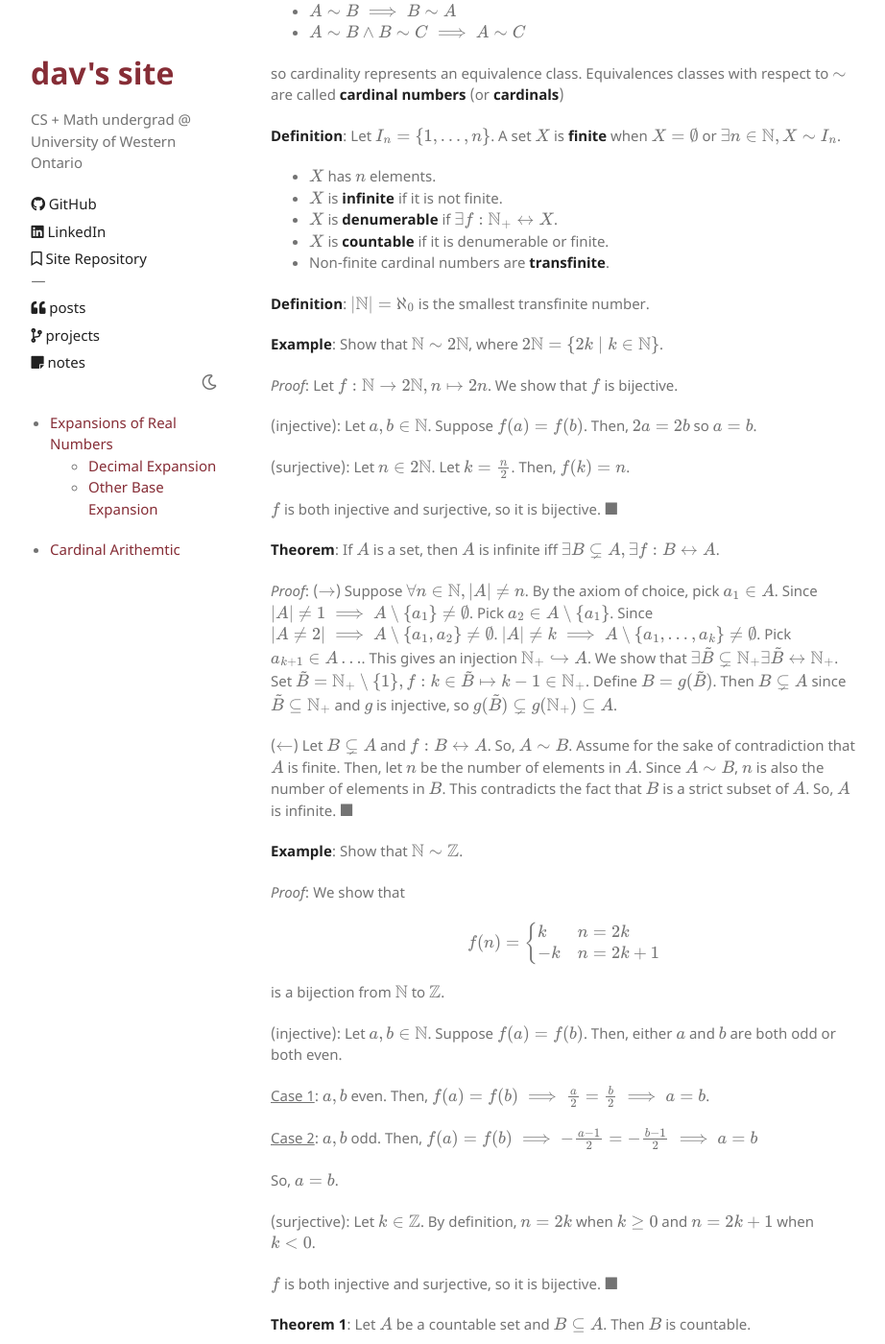
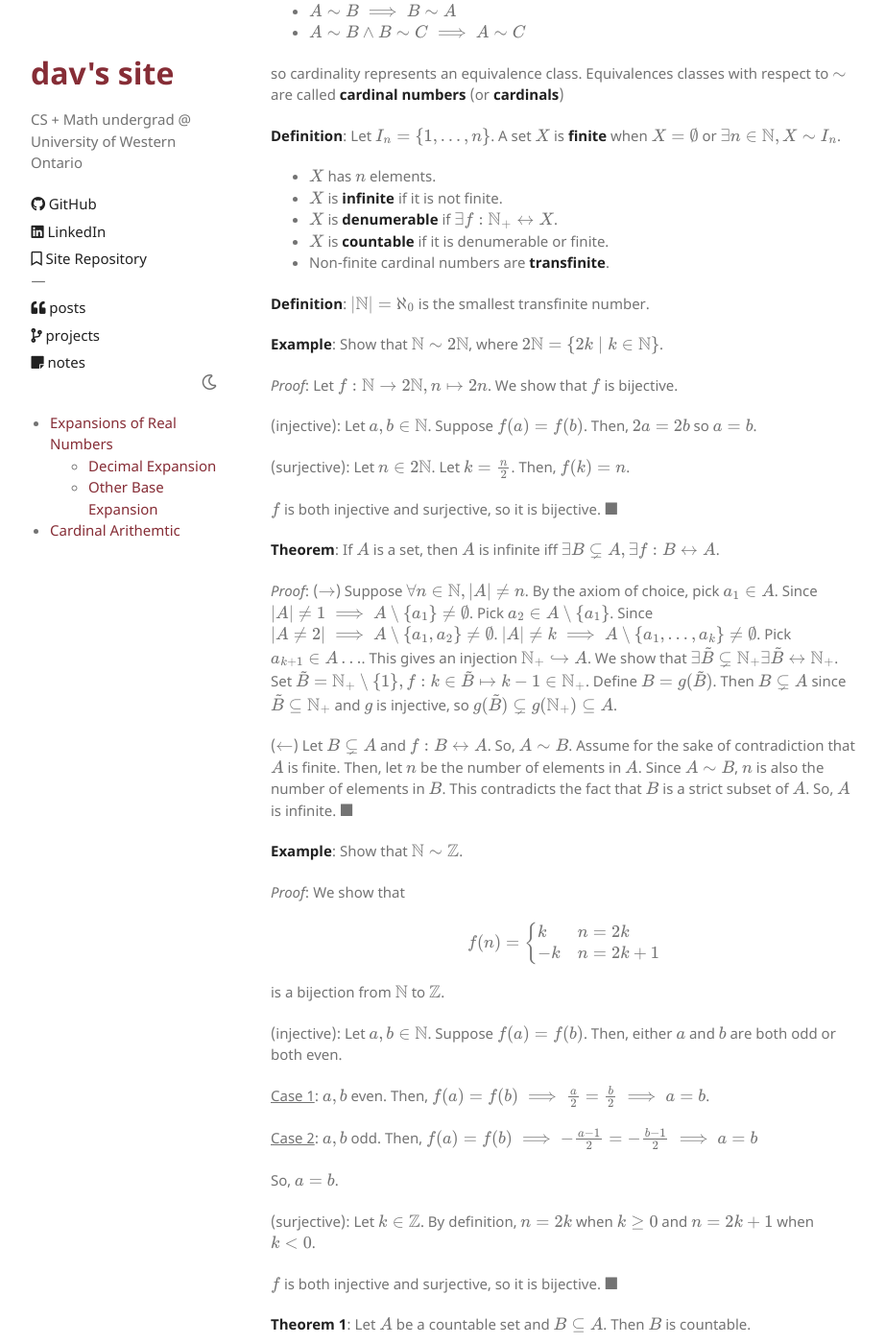
Before and after one commit to davidtranhq/davidtranhq.github.io, a Jekyll site: the page built from notes/real-analysis/cardinality.md, in a window 1280 px wide and 1400 px high, scrolled down 286 px. Shown: the whole window at 96% size, without its empty margins (153-1075 px from the left). Built offline with Jekyll 4.4.1, drawn with Linux system fonts in a browser that asks for light colours; formulas are drawn with MathJax 3; our own code applies the rules of GitHub Pages for plain Markdown files.

Commit message:
Update TOC styling
Remove the lower margin on sublists inside the TOC

```diff
--- a/_sass/custom-minimalist.scss
+++ b/_sass/custom-minimalist.scss
@@ -53,4 +53,7 @@ pre {
 
 .toc {
   padding-left: 10%;
+  ul {
+    margin-bottom: 0; /* remove bottom margin from nested sublists */
+  }
 }
```
